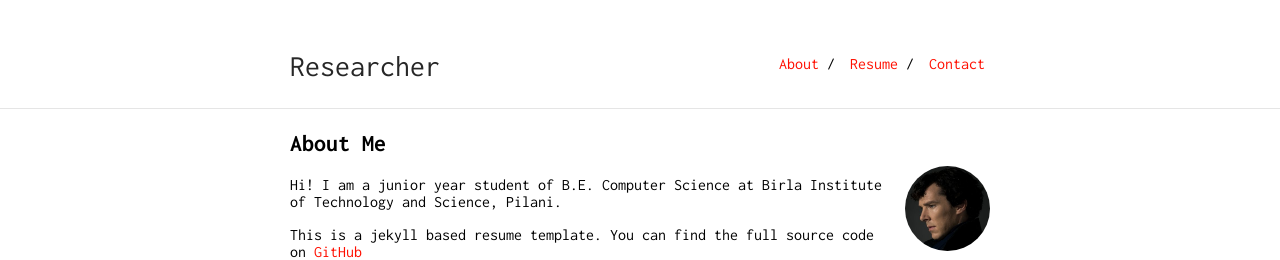
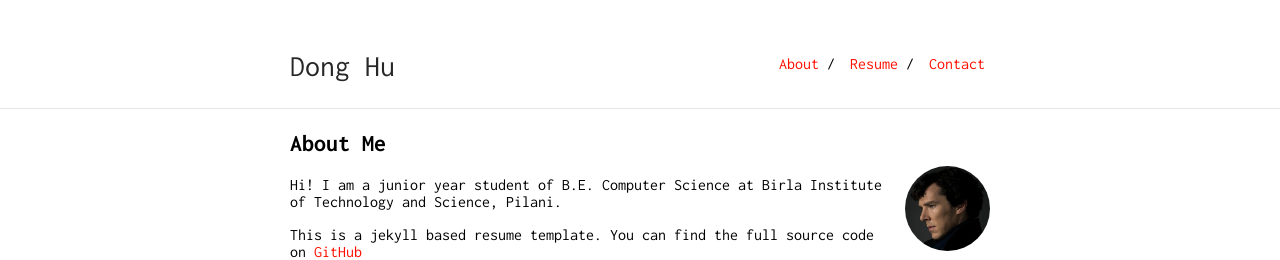
Before and after one commit to jurohd/jurohd.github.io, a Jekyll site: the page built from index.md, in a window 1280 px wide. Shown: the top 260 px of the page. Built offline with Jekyll 4.4.1, drawn with Linux system fonts in a browser that asks for light colours; our own code applies the rules of GitHub Pages for plain Markdown files.

Commit message:
Update _config.yml

```diff
--- a/_config.yml
+++ b/_config.yml
@@ -1,6 +1,5 @@
-title: Researcher
-url: "https://ankitsultana.com"
-baseurl: "/researcher"
+title: Dong Hu
+url: "https://jurohd.github.io"
 markdown: kramdown
 
 tracking_id: #
```
